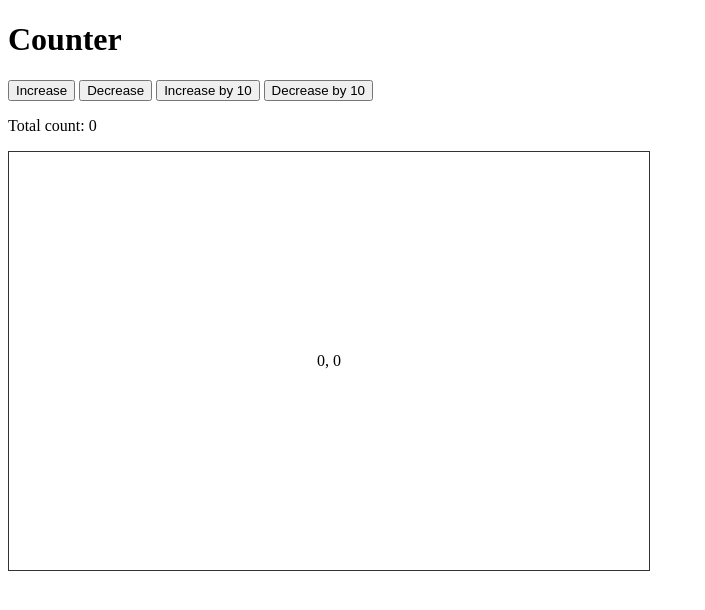
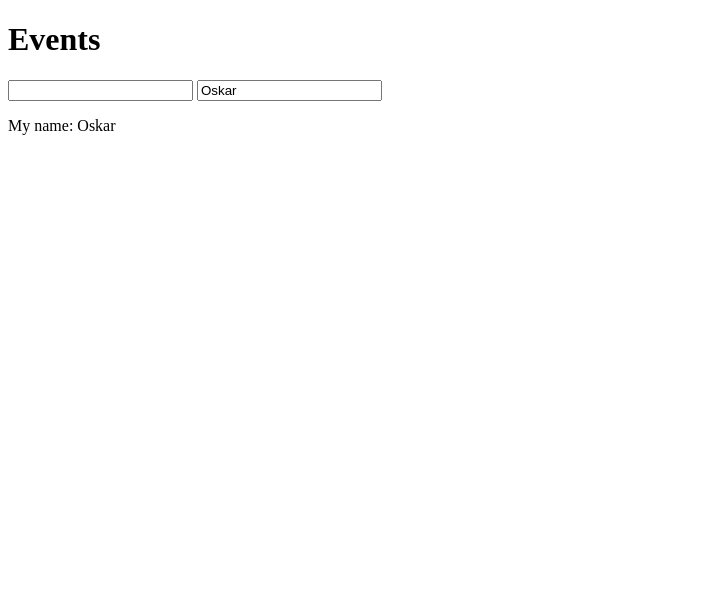
Before and after one commit to Osky772/vuejs-learning, a plain HTML site: page index.html in a window 1280 px wide. Shown: the whole page, without its empty margins (0-705 px from the left). Drawn offline with nearby package versions, Linux system fonts and the light colour scheme.

Commit message:
handling form binding

```diff
--- a/index.html
+++ b/index.html
@@ -10,16 +10,11 @@
 </head>
 <body>
     <div id="app">
-        <h1>Counter</h1>
-        <button @click="increase(1)">Increase</button>
-        <button @click="decrease(1)">Decrease</button>
+        <h1>Events</h1>
 
-        <button @dblclick="increase(10)">Increase by 10</button>
-        <button @dblclick="decrease(10)">Decrease by 10</button>
-
-        <p>Total count: {{count}}</p>
-
-        <div id="canvas" v-on:mousemove="updateXY">{{ x }}, {{ y }}</div>
+        <input type="text" v-on:input.change="onChange">
+        <input type="text" v-model="name">
+        <p>My name: {{ name }}</p>
     </div>
 
     <script src="./index.js"></script>
--- a/index.js
+++ b/index.js
@@ -3,7 +3,8 @@ new Vue({
     data: {
         count: 0,
         x: 0,
-        y: 0
+        y: 0,
+        name: "Oskar"
     },
     methods: {
         increase(value) {
@@ -15,6 +16,9 @@ new Vue({
         updateXY(event) {
             this.x = event.offsetX;
             this.y = event.offsetY;
+        },
+        onChange() {
+            console.log("heeey")
         }
     }
 })
```
